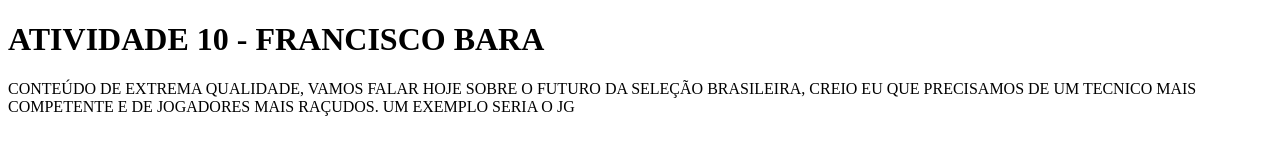
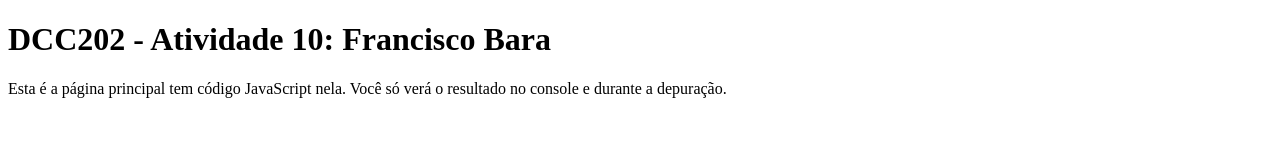
Before and after one commit to ufjf-dcc202/ufjf-dcc202-2023-3-a-atv10-FranciscoBara, a website with bundled scripts: page index.html in a window 1280 px wide. Built offline with nearby package versions, Linux system fonts and the light colour scheme.

Commit message:
index finalizado sem erro

```diff
--- a/index.html
+++ b/index.html
@@ -1,17 +1,19 @@
 <!DOCTYPE html>
 <html lang="pt">
+
 <head>
-    <meta charset="UTF-8">
-    <meta name="viewport" content="width=device-width, initial-scale=1.0">
-    <title>ATIVIDADE 10 - FRANCISCO BARA</title>
-    <script> type = "module" src = "src" </script>
+  <meta charset="UTF-8">
+  <meta name="viewport" content="width=device-width, initial-scale=1.0">
+  <title>DCC202 - Atividade 10: Francisco Bara</title>
+  <script type = "module" src="src/main.js"></script>
 </head>
+
 <body>
-    <main>
-        <h1>ATIVIDADE 10 - FRANCISCO BARA</h1>
-         <p1>CONTEÚDO DE EXTREMA QUALIDADE, VAMOS FALAR HOJE SOBRE O FUTURO DA SELEÇÃO BRASILEIRA, CREIO EU QUE PRECISAMOS DE UM TECNICO MAIS COMPETENTE E DE JOGADORES MAIS RAÇUDOS.
-            UM EXEMPLO SERIA O JG</p1>
-    </main>
+  <main>
+    <h1>DCC202 - Atividade 10: Francisco Bara</h1>
+    <p>Esta é a página principal tem código JavaScript nela. Você só verá o resultado no console e durante a depuração.
+    </p>
+  </main>
+</body>
 
-</body>
 </html>
```
